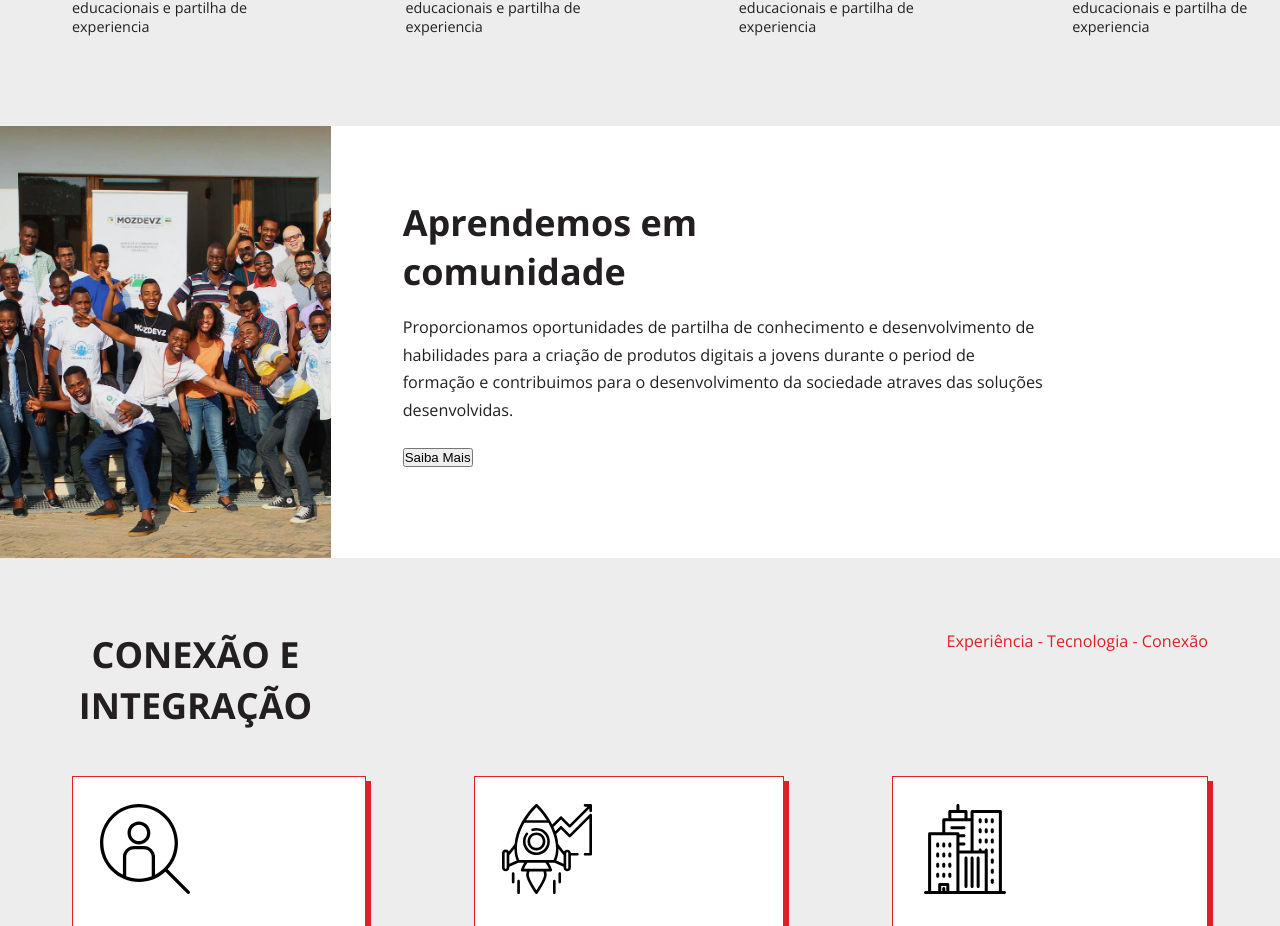
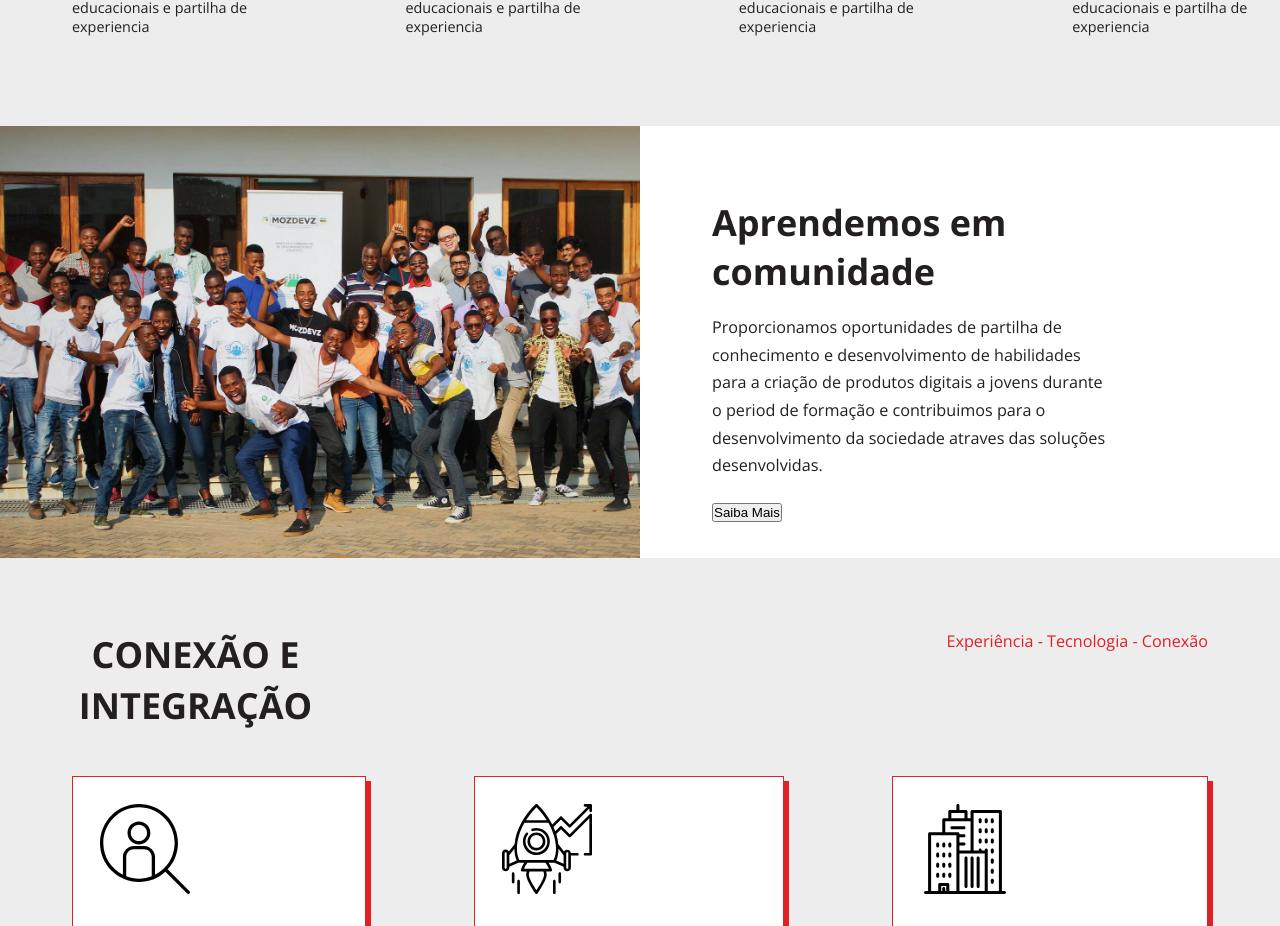
Before and after one commit to ctivir/mozdevz-frontend, a React (Create React App) app: page / in a window 1280 px wide. Shown: the part 1137-2063 px from the top of the page. Built offline with nearby package versions, Linux system fonts and the light colour scheme.

Commit message:
set the learn children to 50% width

```diff
--- a/src/styles/Home.module.css
+++ b/src/styles/Home.module.css
@@ -1,5 +1,7 @@
+/* Home  */
 .home {}
 
+/* Hero */
 .hero {
   display: flex;
   flex-direction: column;
@@ -254,6 +256,11 @@
     height: 24rem;
   }
 
+  /* Set the all the childrens of learn section to 50% */
+  .learn > * {
+    flex-basis: 50%;
+  }
+
   .learnImage {
     object-fit: cover;
     height: 100%;
```
